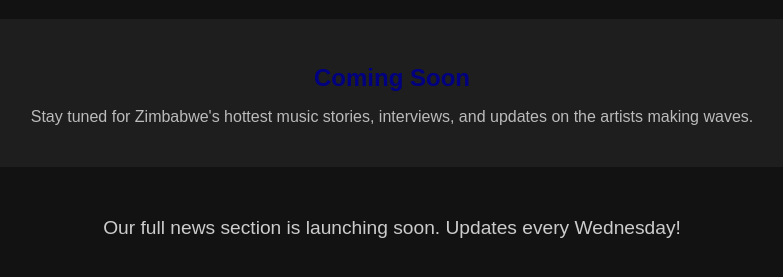
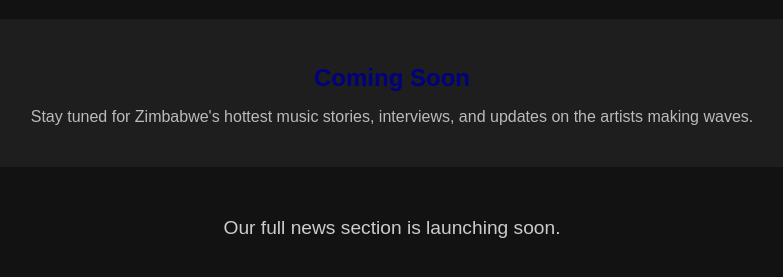
Before and after one commit to Kudzwai246/mashstat.github.io, a plain HTML site: page news.html in a window 1280 px wide. Shown: the part 257-534 px from the top of the page, without its empty margins (248-1031 px from the left). Drawn offline with Linux system fonts and the light colour scheme.

Commit message:
Update news.html

```diff
--- a/news.html
+++ b/news.html
@@ -50,6 +50,6 @@
     <h2>Coming Soon</h2>
     <p>Stay tuned for Zimbabwe's hottest music stories, interviews, and updates on the artists making waves.</p>
   </div>
-  <p class="coming-soon">Our full news section is launching soon. Updates every Wednesday!</p>
+  <p class="coming-soon">Our full news section is launching soon.</p>
 </body>
 </html>
```
